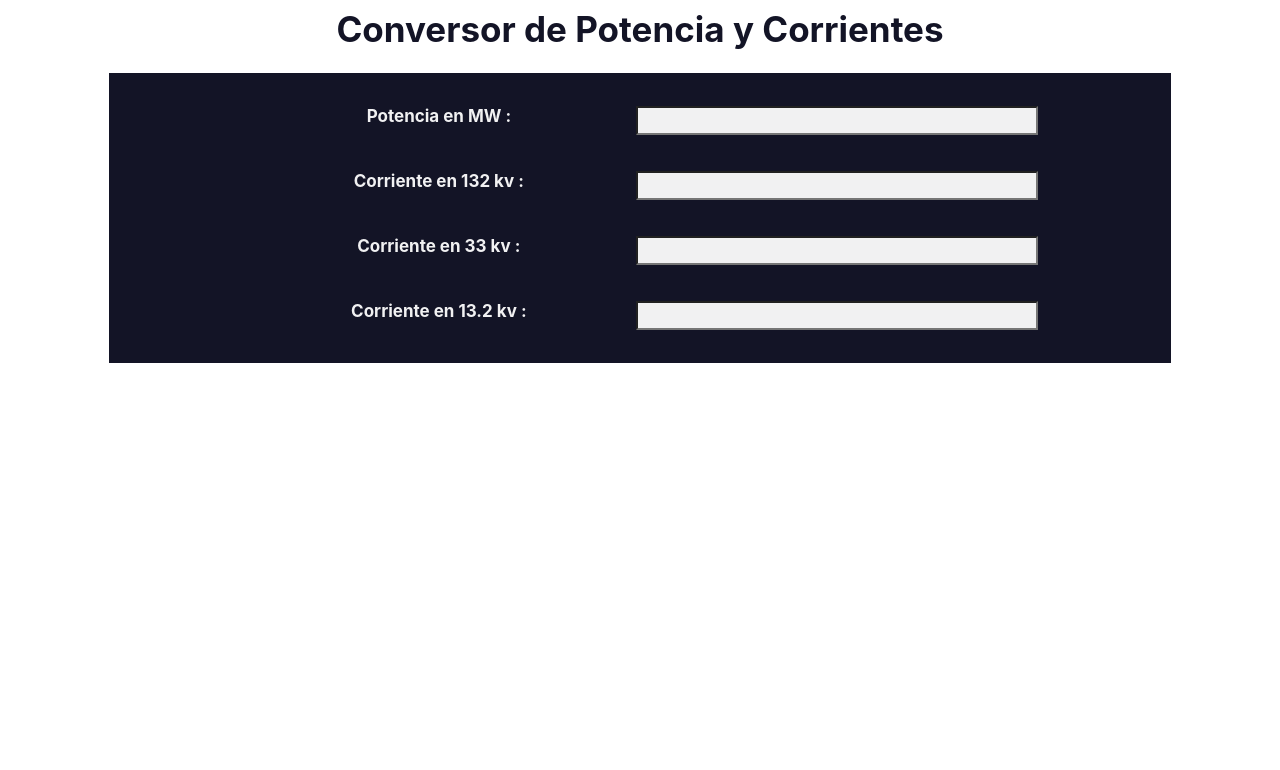
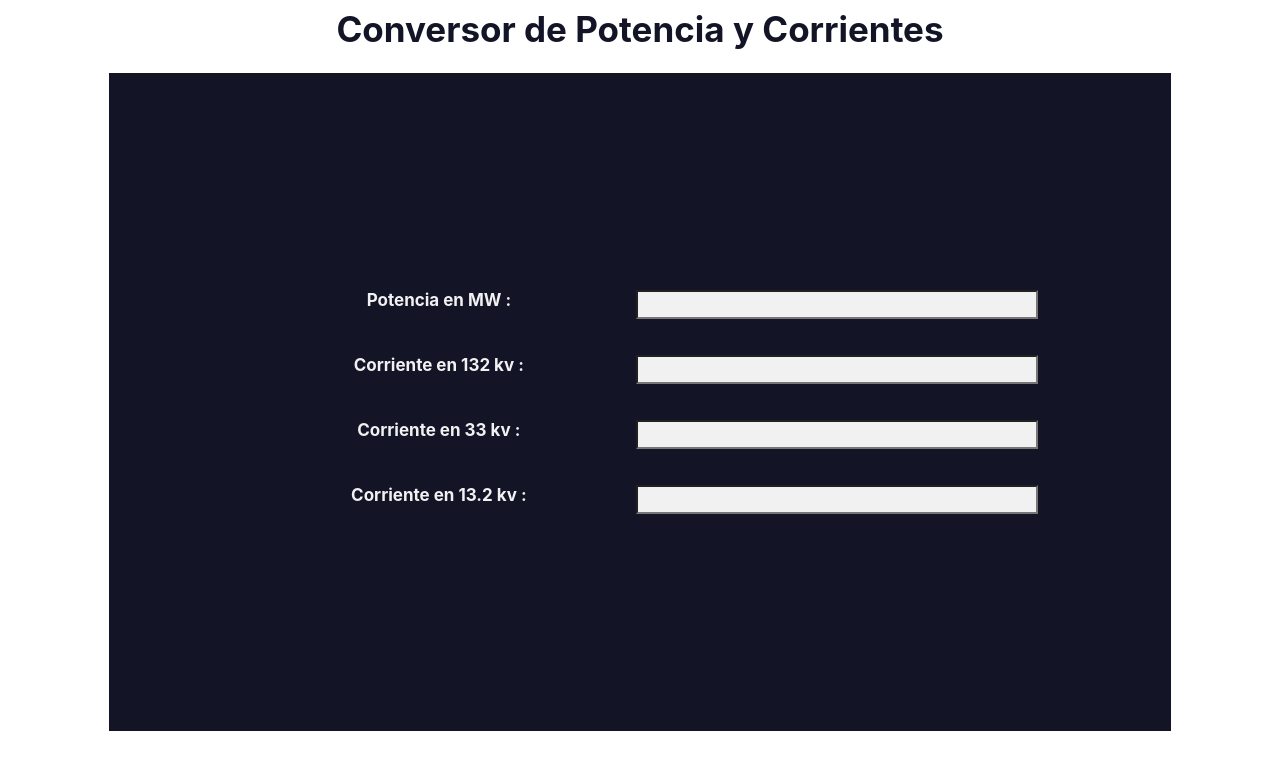
Before and after one commit to Lucasabdala94/calculadoraELECT, a React (Create React App) app: page / in a window 1280 px wide. Shown: the top 770 px of the page. Built offline with nearby package versions, Linux system fonts and the light colour scheme.

Commit message:
1 file modified

```diff
--- a/src/style.css
+++ b/src/style.css
@@ -24,6 +24,7 @@ body {
   background-color: #131426;
   padding: 15px 0px;
   margin: 0px 8%;
+  height: 80%;
 }
 .fieldset {
   display: flex;
```
